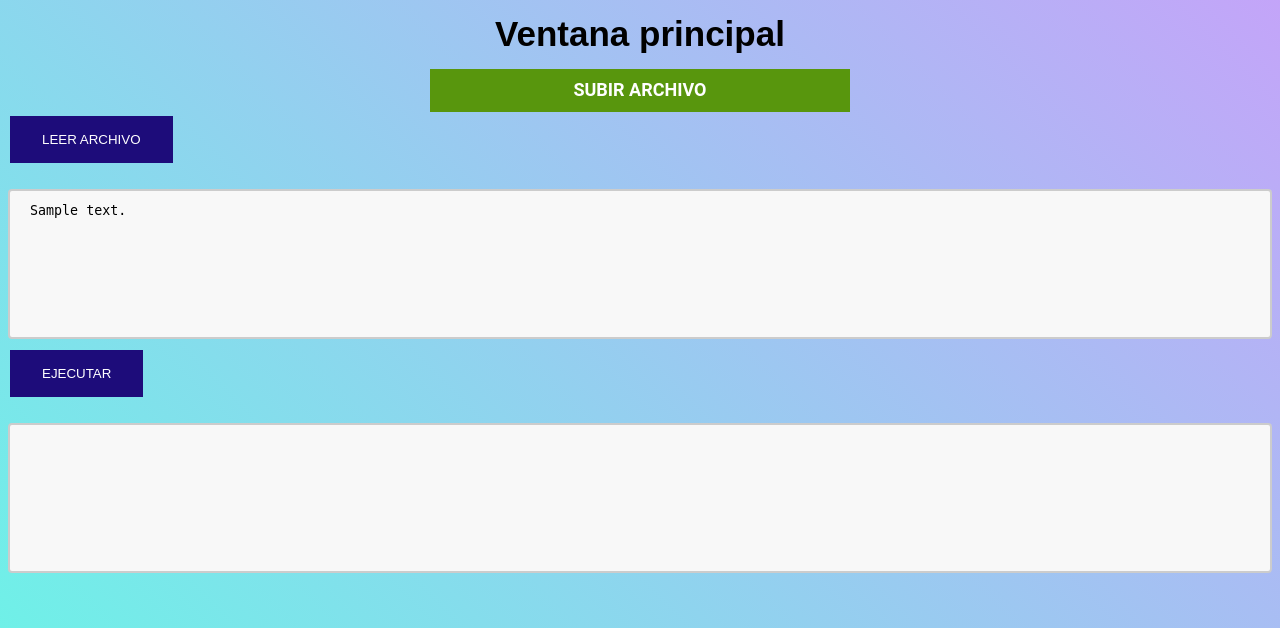
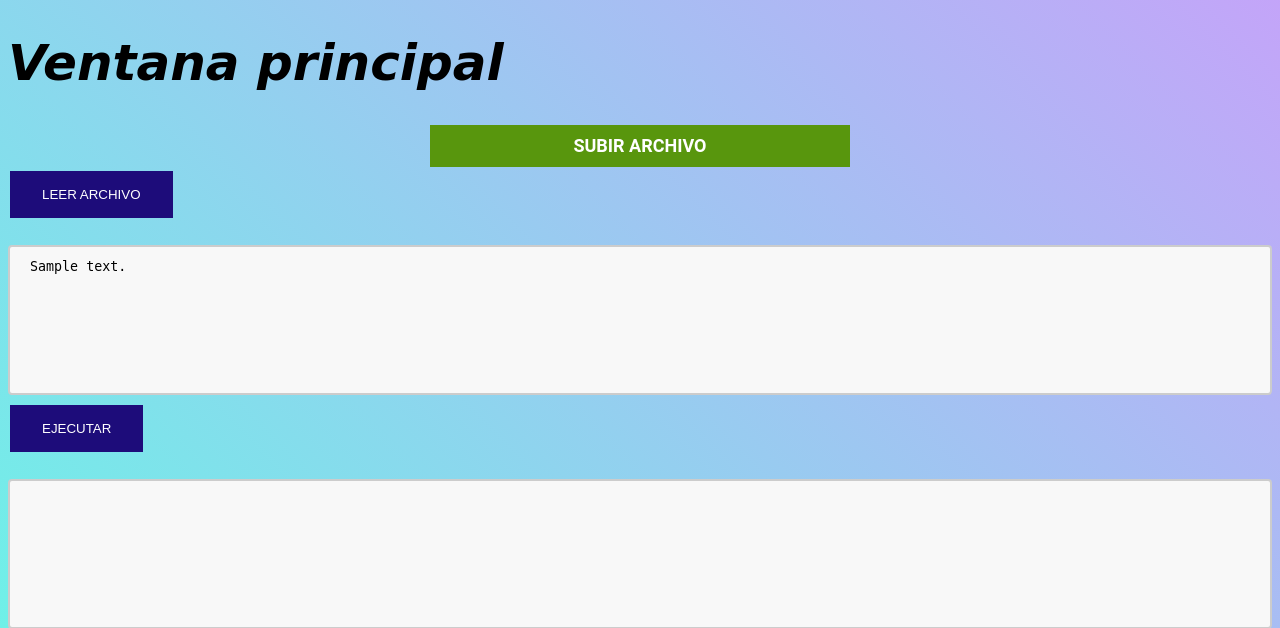
Before and after one commit to dlopez7483/-MIA-P2-JUNIO, a Django app: template front/principal/templates/ventana_principal.html in a window 1280 px wide. Shown: the top 628 px of the page. Run offline with Django 3.2, Linux system fonts and the light colour scheme; the template is opened without the code that fills it: most values are stand-ins (such as "Sample title", 1, 10 or a date in 2020).

Commit message:
cambios
cambios

```diff
--- a/front/principal/templates/ventana_principal.html
+++ b/front/principal/templates/ventana_principal.html
@@ -11,11 +11,11 @@ height: 100%;
 }
 
 h1 {
-  font-family:sans-serif;
-  text-align: center;
+  font: oblique bold 120% cursive;
+  text-align: left;
   font-style: bold;
   color: black;
-  font-size: 35px;
+  font-size: 50px;
 }
 
 body {
```
